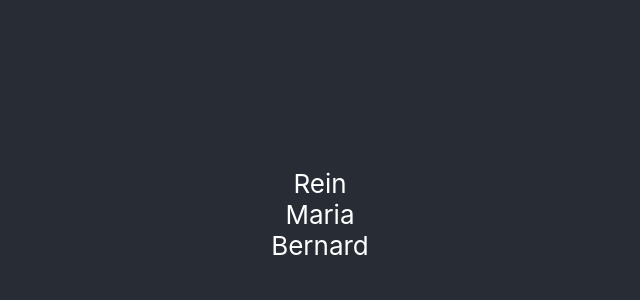
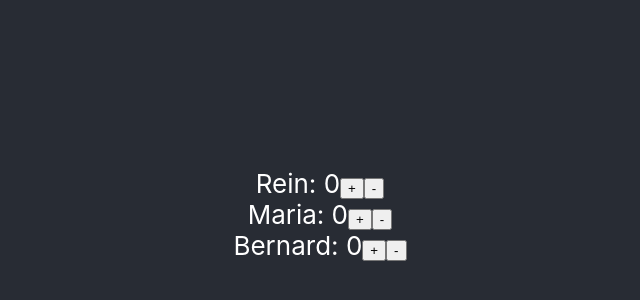
Before and after one commit to Reinoptland/state-examples-project, a React (Create React App) app: page / in a window 1280 px wide. Shown: the part 186-486 px from the top of the page, without its empty margins (320-960 px from the left). Built offline with nearby package versions, Linux system fonts and the light colour scheme.

Commit message:
Add score state to User component

```diff
--- a/src/App.js
+++ b/src/App.js
@@ -1,4 +1,3 @@
-import logo from "./logo.svg";
 import "./App.css";
 import User from "./User";
 
--- a/src/User.js
+++ b/src/User.js
@@ -1,6 +1,19 @@
+import { useState } from "react";
+
 function User(props) {
-  console.log("WAT ZIT ER IN PROPS?", props);
-  return <div>{props.username}</div>;
+  // score: getter
+  // setScore: setter -> functie om de score to updaten?
+  // useState(0) -> state initialiseren: beginwaarde: 0
+  // useState is een hook: te zien aan begint met: "use"
+  const [score, setScore] = useState(0);
+
+  return (
+    <div>
+      {props.username}: {score}
+      <button onClick={() => setScore(score + 1)}>+</button>
+      <button onClick={() => setScore(score - 1)}>-</button>
+    </div>
+  );
 }
 
 export default User;
```
